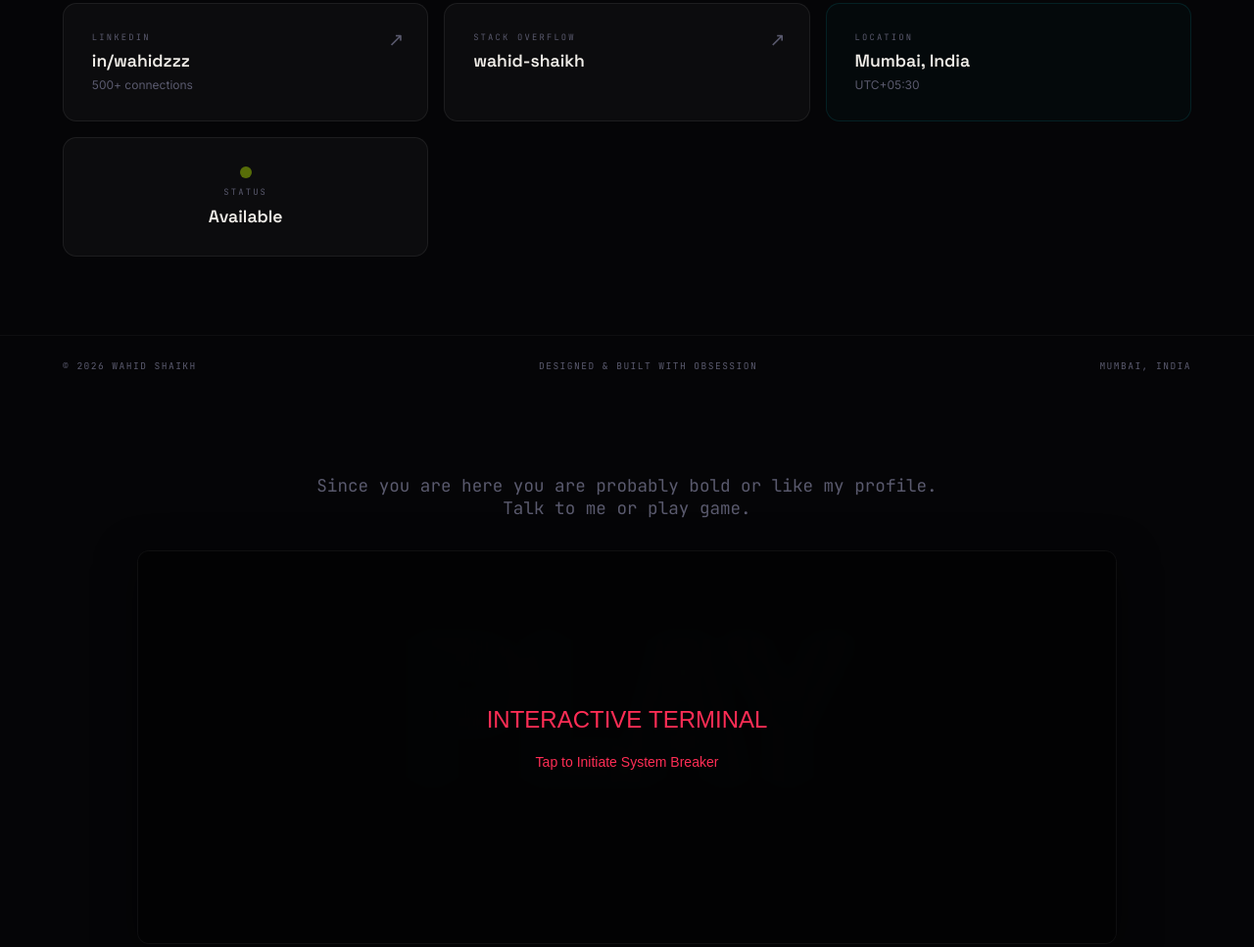
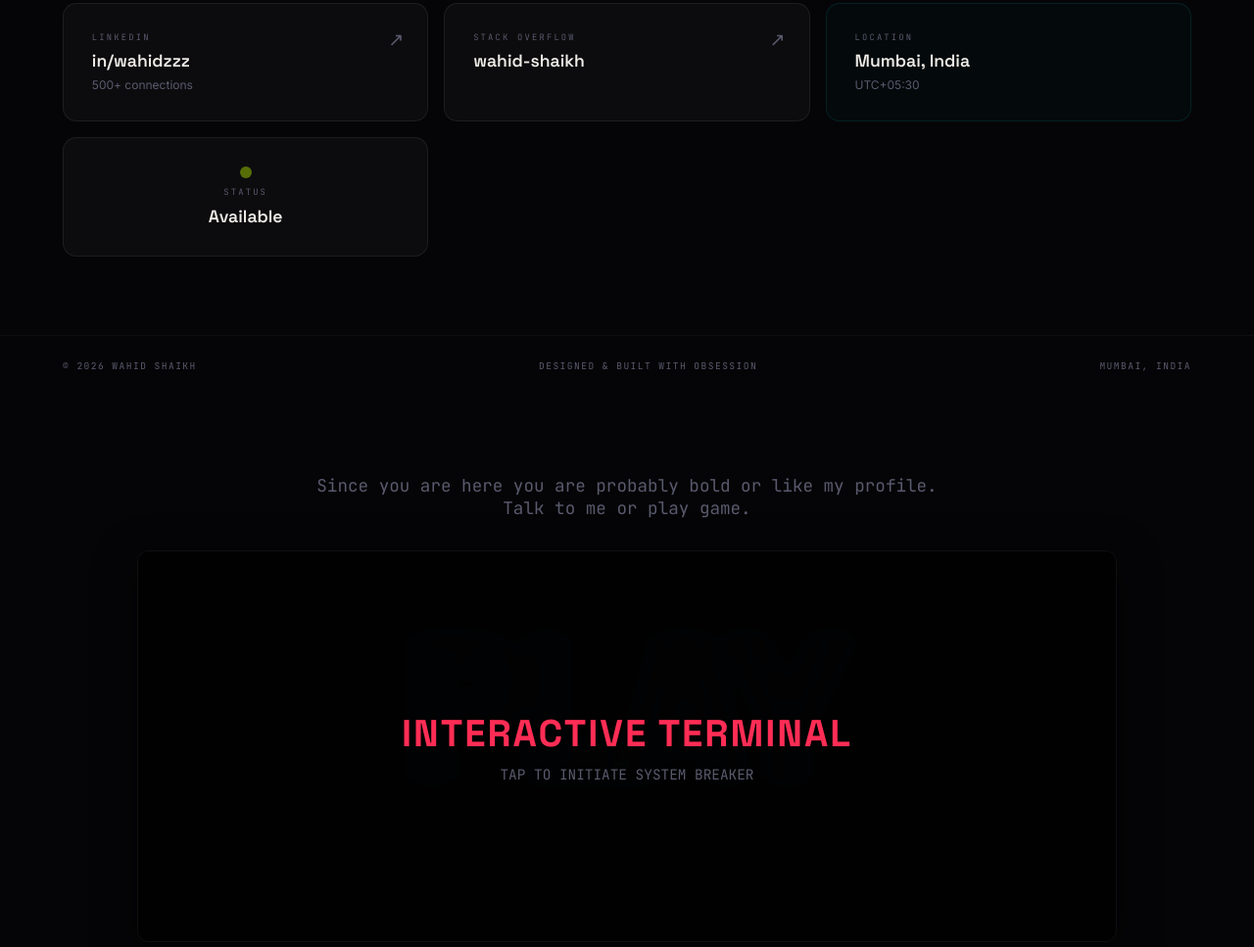
Before and after one commit to wahidzzz/wahidzzz.github.io, a website built with Vite: page index.html in a window 1280 px wide. Shown: the part 8448-9415 px from the top of the page at 98% size. Built offline with nearby package versions, Linux system fonts and the light colour scheme; animation ran at ten frames a second.

Commit message:
fix: mobile responsiveness for work section and add game overlay

```diff
--- a/index.html
+++ b/index.html
@@ -436,6 +436,10 @@
       <p style="text-align:center;color:var(--muted);margin-bottom:2rem;font-size:1.1rem;font-family:var(--font-m);">Since you are here you are probably bold or like my profile.<br>Talk to me or play game.</p>
       <h2 class="bg-huge-text">PLAY</h2>
       <div class="minigame-container">
+        <div id="game-overlay">
+          <h3>INTERACTIVE TERMINAL</h3>
+          <p>Tap to Initiate System Breaker</p>
+        </div>
         <canvas id="game-canvas"></canvas>
       </div>
     </div>
--- a/src/minigame.js
+++ b/src/minigame.js
@@ -186,6 +186,9 @@ export function initMiniGame() {
 
   // Interaction to start/reboot
   canvas.addEventListener('click', () => {
+    const overlay = document.getElementById('game-overlay');
+    if (overlay) overlay.style.display = 'none';
+
     if (!gameRunning || isGameOver) {
       // Reset state
       paddle.x = canvas.width / 2 - 50;
@@ -201,9 +204,6 @@ export function initMiniGame() {
     }
   });
 
-  // Start screen
+  // Start screen clears canvas
   ctx.clearRect(0, 0, canvas.width, canvas.height);
-  const startTitleSize = canvas.width < 500 ? '18px' : '24px';
-  drawText("INTERACTIVE TERMINAL", canvas.width/2, canvas.height/2 - 20, startTitleSize);
-  drawText("Tap to Initiate System Breaker", canvas.width/2, canvas.height/2 + 20, '14px');
 }
--- a/src/style.css
+++ b/src/style.css
@@ -205,7 +205,10 @@ ul{list-style:none}/* CSS BACKGROUND */
 #minigame-section{padding:10rem 5vw;display:flex;justify-content:center;position:relative;overflow:hidden}
 .minigame-wrapper{position:relative;width:100%;max-width:1000px;margin:0 auto}
 .bg-huge-text{position:absolute;top:50%;left:50%;transform:translate(-50%,-50%);font-size:clamp(4rem, 15vw, 15rem);font-family:var(--font-d);font-weight:900;color:transparent;-webkit-text-stroke:1px rgba(100, 255, 218, 0.15);z-index:-1;white-space:nowrap;pointer-events:none}
-.minigame-container{width:100%;border:1px solid rgba(255,255,255,0.05);background:rgba(0,0,0,0.5);backdrop-filter:blur(10px);border-radius:12px;overflow:hidden;box-shadow:0 10px 40px rgba(0,0,0,0.5)}
+.minigame-container{position:relative;width:100%;height:400px;border:1px solid rgba(255,255,255,0.05);background:rgba(0,0,0,0.5);backdrop-filter:blur(10px);border-radius:12px;overflow:hidden;box-shadow:0 10px 40px rgba(0,0,0,0.5)}
+#game-overlay{position:absolute;top:0;left:0;width:100%;height:100%;display:flex;flex-direction:column;justify-content:center;align-items:center;z-index:10;pointer-events:none;background:rgba(0,0,0,0.2)}
+#game-overlay h3{font-family:var(--font-d);font-size:clamp(1.5rem,3vw,2.5rem);color:var(--red);margin-bottom:.5rem;letter-spacing:.05em}
+#game-overlay p{font-family:var(--font-m);color:var(--muted);font-size:.9rem;text-transform:uppercase}
 #game-canvas{width:100%;height:400px;display:block;cursor:crosshair}
 
 /* WORK HORIZONTAL */
@@ -292,6 +295,10 @@ ul{list-style:none}/* CSS BACKGROUND */
   .project{grid-template-columns:1fr}
   .project-num{display:none}
   .proj-row{grid-template-columns:1fr}
+  .project-card{width:90vw;height:auto;min-height:50vh;padding:1.8rem}
+  .project-title{font-size:2rem;margin:0.5rem 0}
+  .project-desc{max-width:100%;font-size:0.9rem}
+  .project-visual{opacity:0.05}
   .contact-bento{grid-template-columns:1fr}
   .bento-email{grid-column:span 1}
   #custom-cursor{display:none}
```
